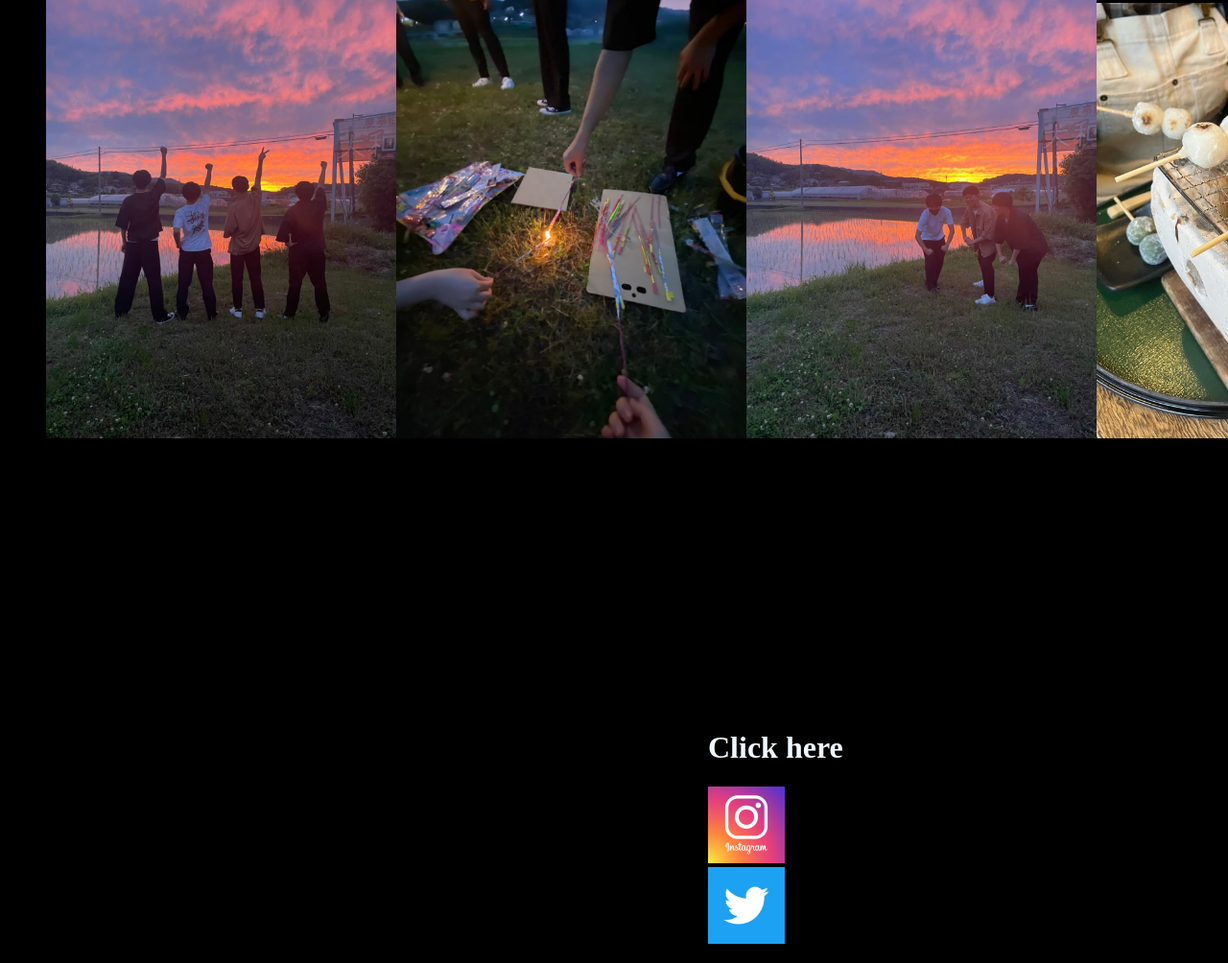
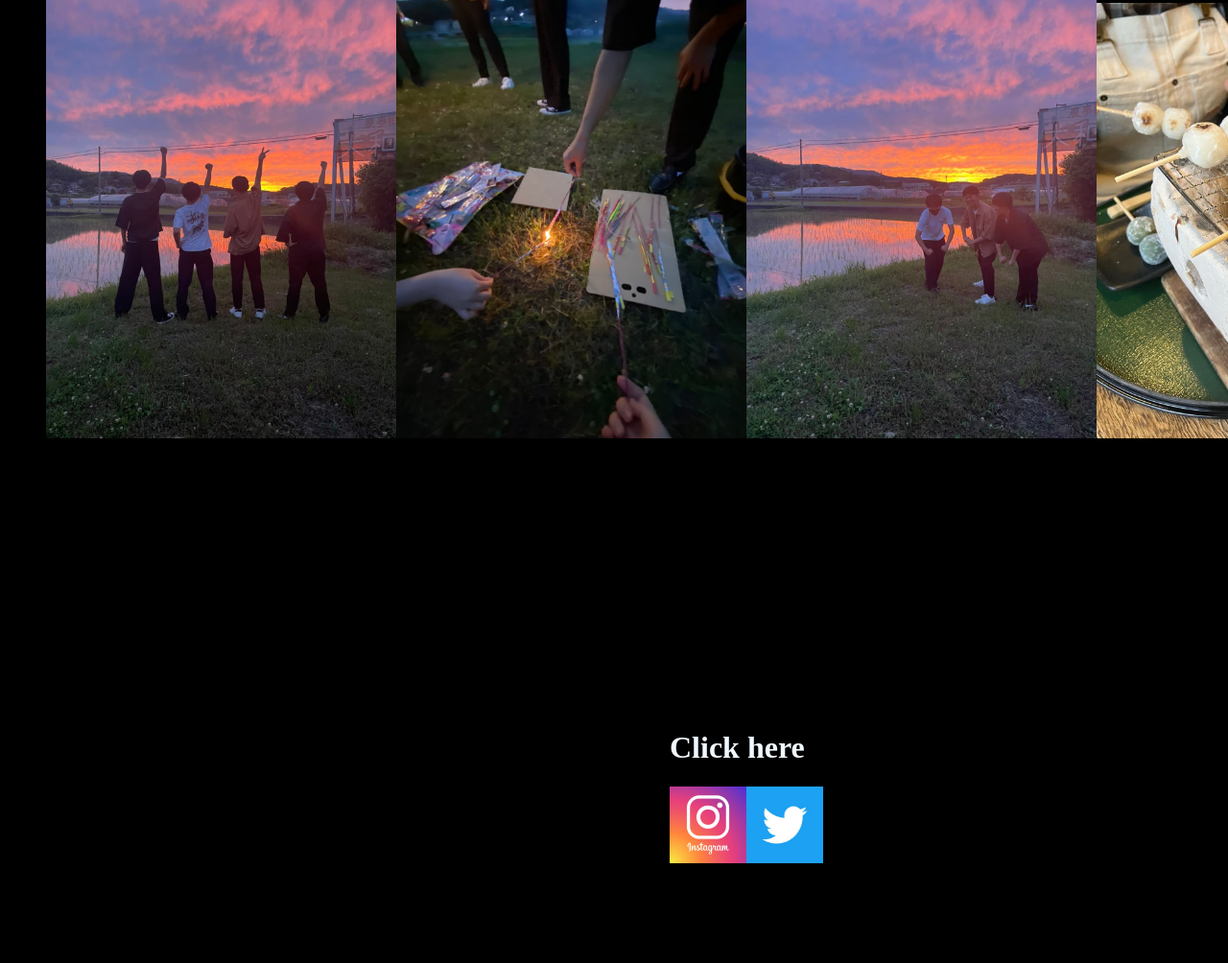
Before and after one commit to kenty99/kenty.repository.io, a plain HTML site: page index.html in a window 1280 px wide. Shown: the part 1751-2755 px from the top of the page at 96% size. After the commit the page ends 2671 px from the top, so only its background shows below. Drawn offline with Linux system fonts and the light colour scheme; files whose address does not match are found by name.

Commit message:
Update style.css

```diff
--- a/style.css
+++ b/style.css
@@ -67,20 +67,20 @@ body {
 .gakusai img{
     width: 365px;
 }
+.sns{
+    margin-left: 650px;
+}
 .sns img{
     width: 80px;
-    margin-left: 690px;
 }
 
 .sns h1{
     color: aliceblue;
     margin-top: 300px;
-    margin-left: 690px;
 }
 
-.sns2 img{
-    width: 80px;
-    margin-left: 772px;
+.sns li{
+    display: table-cell;
 }
 
 .tabemono{
```
